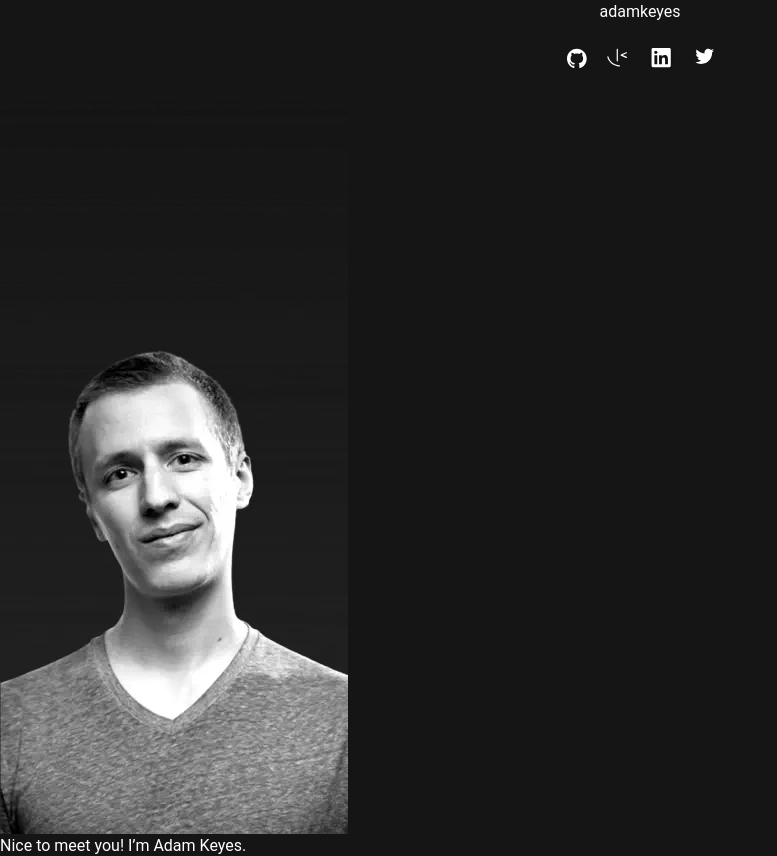
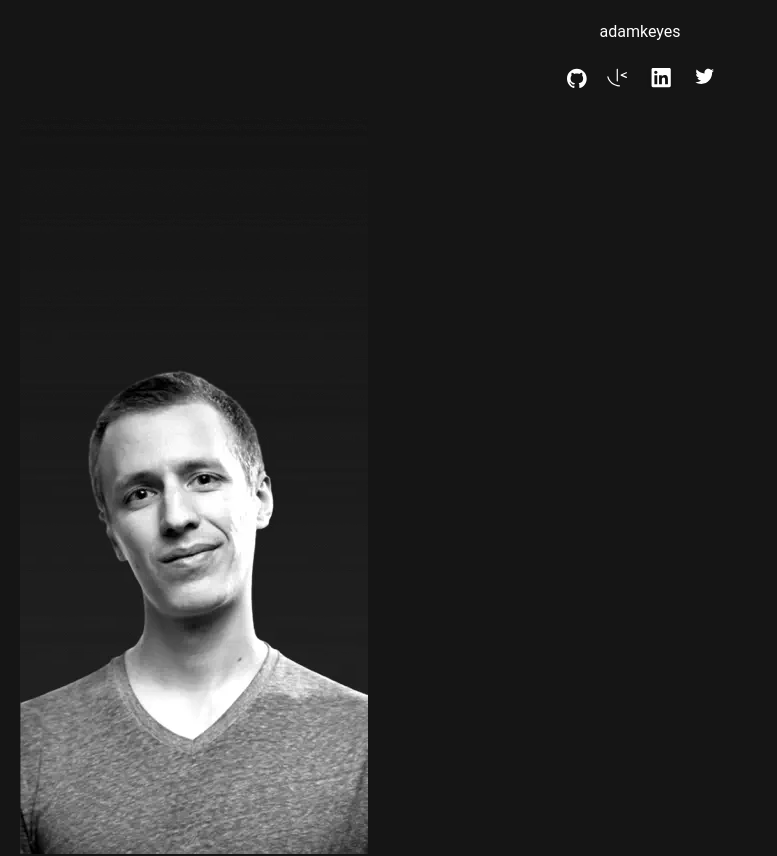
Before and after one commit to royeradames/angular-single-page-developer-portfolio, an Angular app: page / in a window 1280 px wide. Shown: the top 856 px of the page, without its empty margins (0-777 px from the left). Built offline with nearby package versions, Linux system fonts and the light colour scheme.

Commit message:
white space between screen edges

```diff
--- a/src/app/app.component.html
+++ b/src/app/app.component.html
@@ -1,4 +1,4 @@
-<div class="bg-custom-black">
+<div class="bg-custom-black p-5">
   <app-header></app-header>
   <app-main></app-main>
   <app-footer></app-footer>
```
